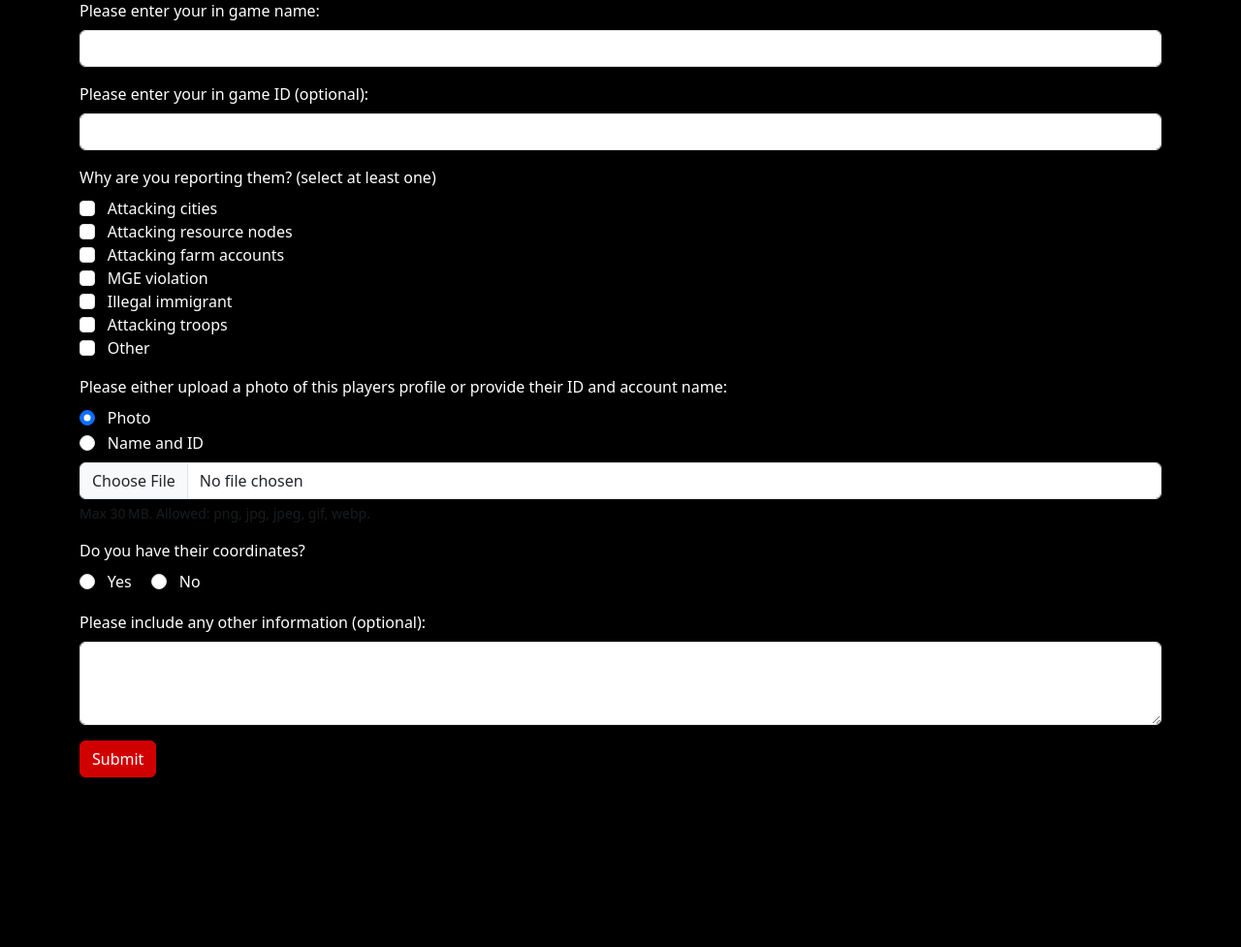
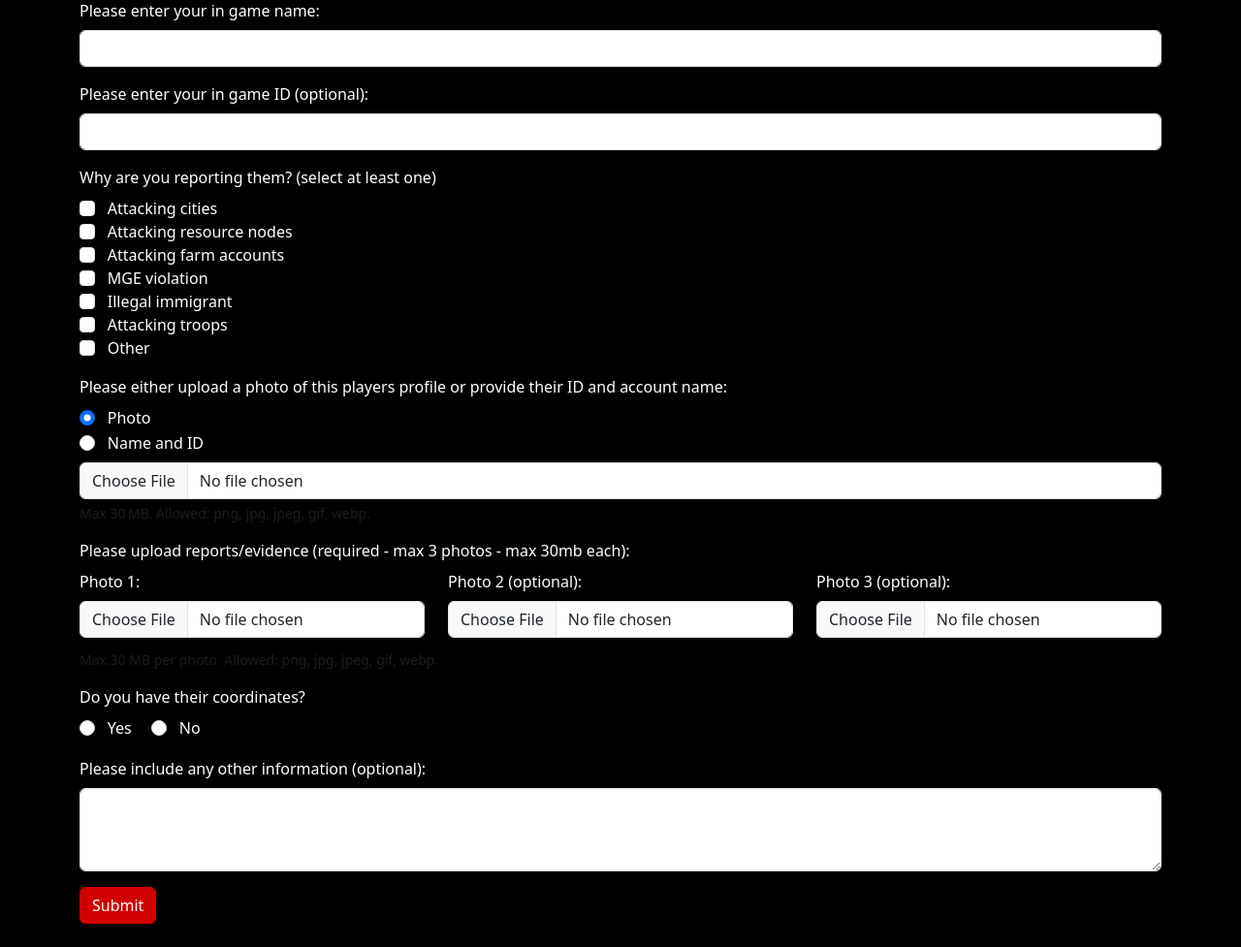
Before and after one commit to niall-h3/kd3781_, a Flask app: page /report in a window 1280 px wide. Shown: the part 143-1120 px from the top of the page at 97% size. Before the commit the page ends 945 px from the top, so only its background shows below. Run offline with Flask 3, Linux system fonts and the light colour scheme.

Commit message:
Update report_form.html

```diff
--- a/templates/report_form.html
+++ b/templates/report_form.html
@@ -44,6 +44,24 @@
     </div>
   </div>
   <div class="mb-3">
+    <label class="form-label">Please upload reports/evidence (required - max 3 photos - max 30mb each):</label>
+    <div class="row">
+      <div class="col-md-4 mb-2">
+        <label class="form-label">Photo 1:</label>
+        <input type="file" class="form-control" name="evidence_photo_1" accept="image/*" required>
+      </div>
+      <div class="col-md-4 mb-2">
+        <label class="form-label">Photo 2 (optional):</label>
+        <input type="file" class="form-control" name="evidence_photo_2" accept="image/*">
+      </div>
+      <div class="col-md-4 mb-2">
+        <label class="form-label">Photo 3 (optional):</label>
+        <input type="file" class="form-control" name="evidence_photo_3" accept="image/*">
+      </div>
+    </div>
+    <div class="form-text">Max 30 MB per photo. Allowed: png, jpg, jpeg, gif, webp.</div>
+  </div>
+  <div class="mb-3">
     <label class="form-label">Do you have their coordinates?</label><br>
     <div class="form-check form-check-inline">
       <input class="form-check-input" type="radio" name="coords_choice" id="coords-yes" value="yes" required>
```
